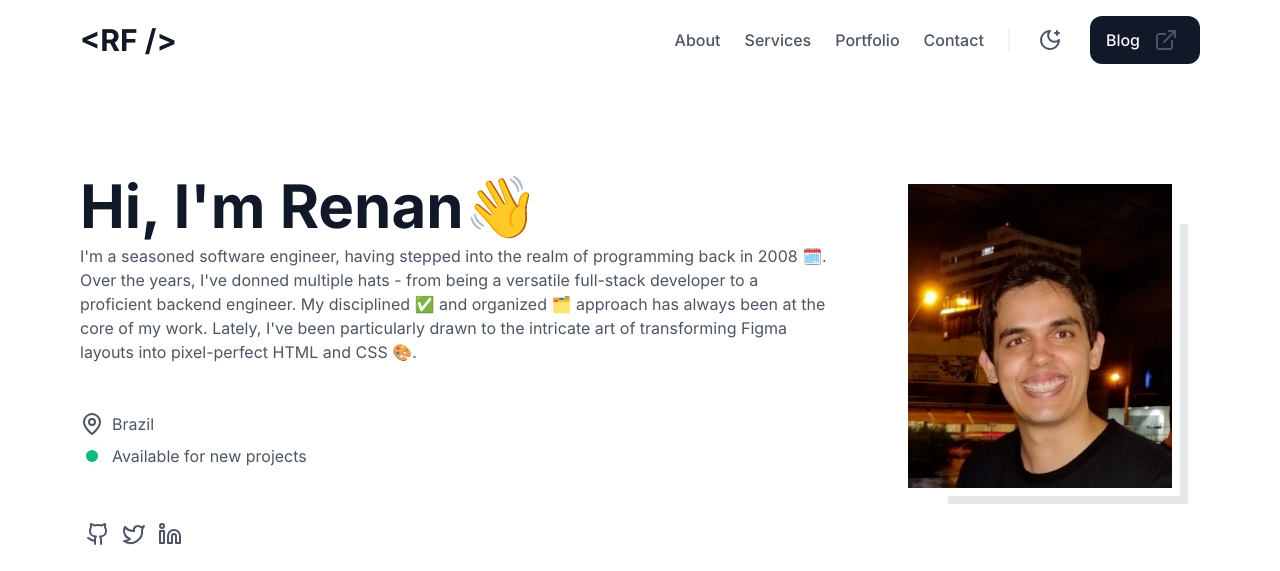
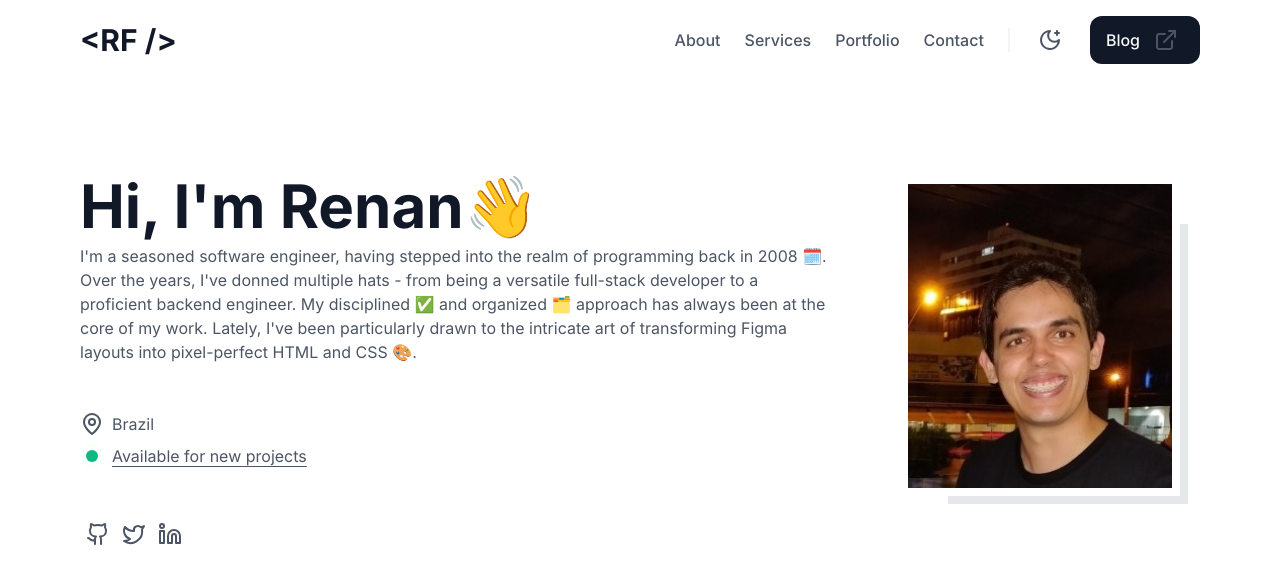
Before and after one commit to renanfranca/renanfranca.github.io, a Jekyll site: the page built from about.html, in a window 1280 px wide. Shown: the top 571 px of the page. Built offline with Jekyll 4.4.1, drawn with Linux system fonts in a browser that asks for light colours; nearby versions of some CDN libraries; some of the changed text lies outside the part shown.

Commit message:
update about

```diff
--- a/_layouts/about.html
+++ b/_layouts/about.html
@@ -36,7 +36,7 @@
             <a id="menu-about" class="w-full font-medium text-base text-lightgray-600 dark:text-darkgray-600" href="#about">About</a>
           </li>
           <li class="flex">
-            <a id="menu-service" class="w-full font-medium text-base text-lightgray-600 dark:text-darkgray-600" href="#services"
+			<a id="menu-services" class="w-full font-medium text-base text-lightgray-600 dark:text-darkgray-600" href="#services"
               >Services</a
             >
           </li>
@@ -217,9 +217,9 @@
         <div class="flex flex-col md:flex-row-reverse w-full max-w-7xl mx-auto px-4 md:px-8 xl:px-20 gap-12">
           <div class="flex justify-center">
             <div class="relative flex w-[240px] md:w-[320px] h-[280px] md:h-[320px] justify-center">
-              <image
+			<img
                 class="absolute z-10 w-[240px] md:w-[280px] h-[280px] md:h-[320px] border-8 border-lightgray dark:border-darkgray"
-                src="assets/images/picture_head.png"
+                src="assets/images/picture_head.jpeg"
                 alt="portrait picture"
               />
               <div
@@ -269,7 +269,12 @@
                   <div class="absolute w-3 h-3 bg-transparent border-4 border-emerald rounded-full animate-twPing animate-infinite"></div>
                   <div class="absolute inline-flex w-3 h-3 bg-emerald rounded-full"></div>
                 </div>
-                <p class="font-normal text-base text-lightgray-600 dark:text-darkgray-600">Available for new projects</p>
+				<a href="#services" class="">
+					<p
+						class="font-normal text-base text-lightgray-600 dark:text-darkgray-600 underline underline-offset-4 transition-all hover:text-lightgray-900 dark:hover:text-darkgray-900 active:text-lightgray-600 dark:active:text-darkgray-600">
+						Available for new projects
+					</p>
+				</a>
               </div>
             </div>
             <div class="flex">
@@ -347,14 +352,14 @@
           </div>
           <div class="flex flex-col md:flex-row w-full justify-between gap-12">
             <div class="flex justify-center lg:justify-start lg:w-1/2">
-              <div class="relative flex w-[280px] h-[360px] md:w-[400px] md:h-[480px] justify-center">
-                <image
-                  class="flex absolute z-10 w-[280px] h-[360px] md:w-[400px] md:h-[480px] border-8 border-lightgray dark:border-darkgray"
+			<div class="relative flex w-[304px] h-[360px] md:w-[400px] md:h-[480px] justify-center">
+				<img class="flex absolute z-10 w-[304px] h-[360px] md:w-[400px] md:h-[480px] border-8 border-lightgray dark:border-darkgray"
                   src="assets/images/about_me.png"
                   alt="about me"
+                  loading="lazy"
                 />
                 <div
-                  class="absolute z-9 w-[296px] h-[340px] md:w-[392px] md:h-[460px] mt-7 md:mr-7 border-8 border-transparent bg-lightgray-200 dark:bg-darkgray-200"
+                  class="absolute z-9 w-[320px] h-[340px] md:w-[392px] md:h-[460px] mt-7 md:mr-7 border-8 border-transparent bg-lightgray-200 dark:bg-darkgray-200"
                 ></div>
               </div>
             </div>
@@ -414,67 +419,67 @@
             </p>
             <div class="grid grid-cols-3 gap-y-4 md:grid-cols-6 md:gap-y-8 lg:grid-cols-8 lg:gap-y-12">
               <div class="flex flex-col items-center gap-2">
-                <img class="w-16 h-16" src="assets/icons/icon-java.svg" alt="Java" />
+				<img class="w-16 h-16" src="assets/icons/icon-java.svg" alt="Java" loading="lazy" />
                 <p class="font-normal text-base text-lightgray-600 dark:text-darkgray-600">Java</p>
               </div>
               <div class="flex flex-col items-center gap-2">
-                <img class="w-16 h-16" src="assets/icons/icon-spring.svg" alt="Java" />
+				<img class="w-16 h-16" src="assets/icons/icon-spring.svg" alt="Spring" loading="lazy" />
                 <p class="font-normal text-base text-lightgray-600 dark:text-darkgray-600">Spring</p>
               </div>
               <div class="flex flex-col items-center gap-2">
-                <img class="w-16 h-16" src="assets/icons/icon-docker.svg" alt="Docker" />
+				<img class="w-16 h-16" src="assets/icons/icon-docker.svg" alt="Docker" loading="lazy" />
                 <p class="font-normal text-base text-lightgray-600 dark:text-darkgray-600">Docker</p>
               </div>
               <div class="flex flex-col items-center gap-2">
-                <img class="w-16 h-16" src="assets/icons/icon-kubernetes.svg" alt="Kubernetes" />
+				<img class="w-16 h-16" src="assets/icons/icon-kubernetes.svg" alt="Kubernetes" loading="lazy" />
                 <p class="font-normal text-base text-lightgray-600 dark:text-darkgray-600">Kubernetes</p>
               </div>
               <div class="flex flex-col items-center gap-2">
-                <img class="w-16 h-16" src="assets/icons/icon-redis.svg" alt="Redis" />
+				<img class="w-16 h-16" src="assets/icons/icon-redis.svg" alt="Redis" loading="lazy" />
                 <p class="font-normal text-base text-lightgray-600 dark:text-darkgray-600">Redis</p>
               </div>
               <div class="flex flex-col items-center gap-2">
-                <img class="w-16 h-16" src="assets/icons/icon-postgresql.svg" alt="PostgreSQL" />
+				<img class="w-16 h-16" src="assets/icons/icon-postgresql.svg" alt="PostgreSQL" loading="lazy" />
                 <p class="font-normal text-base text-lightgray-600 dark:text-darkgray-600">PostgreSQL</p>
               </div>
               <div class="flex flex-col items-center gap-2">
-                <img class="w-16 h-16" src="assets/icons/icon-mysql.svg" alt="MySQL" />
+				<img class="w-16 h-16" src="assets/icons/icon-mysql.svg" alt="MySQL" loading="lazy" />
                 <p class="font-normal text-base text-lightgray-600 dark:text-darkgray-600">MySQL</p>
               </div>
               <div class="flex flex-col items-center gap-2">
-                <img class="w-16 h-16" src="assets/icons/icon-javscript.svg" alt="Javascript" />
+				<img class="w-16 h-16" src="assets/icons/icon-javscript.svg" alt="Javascript" loading="lazy" />
                 <p class="font-normal text-base text-lightgray-600 dark:text-darkgray-600">Javascript</p>
               </div>
               <div class="flex flex-col items-center gap-2">
-                <img class="w-16 h-16" src="assets/icons/icon-typescript.svg" alt="Typescript" />
+				<img class="w-16 h-16" src="assets/icons/icon-typescript.svg" alt="Typescript" loading="lazy" />
                 <p class="font-normal text-base text-lightgray-600 dark:text-darkgray-600">Typescript</p>
               </div>
               <div class="flex flex-col items-center gap-2">
-                <img class="w-16 h-16" src="assets/icons/icon-vuejs.png" alt="Vuejs" />
+				<img class="w-16 h-16" src="assets/icons/icon-vuejs.png" alt="Vuejs" loading="lazy" />
                 <p class="font-normal text-base text-lightgray-600 dark:text-darkgray-600">Vuejs</p>
               </div>
               <div class="flex flex-col items-center gap-2">
-                <img class="w-16 h-16" src="assets/icons/icon-html5.svg" alt="Html5" />
+				<img class="w-16 h-16" src="assets/icons/icon-html5.svg" alt="Html5" loading="lazy" />
                 <p class="font-normal text-base text-lightgray-600 dark:text-darkgray-600">Html5</p>
               </div>
               <div class="flex flex-col items-center gap-2">
-                <img class="w-16 h-16" src="assets/icons/icon-css3.svg" alt="CSS3" />
+				<img class="w-16 h-16" src="assets/icons/icon-css3.svg" alt="CSS3" loading="lazy" />
                 <p class="font-normal text-base text-lightgray-600 dark:text-darkgray-600">CSS3</p>
               </div>
               <div class="flex flex-col items-center gap-2">
-                <img class="w-16 h-16" src="assets/icons/icon-sass.svg" alt="Sass/Scss" />
+				<img class="w-16 h-16" src="assets/icons/icon-sass.svg" alt="Sass/Scss" loading="lazy" />
                 <p class="font-normal text-base text-lightgray-600 dark:text-darkgray-600">Sass/Scss</p>
               </div>
               <div class="flex flex-col items-center gap-2">
-                <img class="w-16 h-16" src="assets/icons/icon-tailwindcss.svg" alt="Tailwindcss" />
+				<img class="w-16 h-16" src="assets/icons/icon-tailwindcss.svg" alt="Tailwindcss" loading="lazy" />
                 <p class="font-normal text-base text-lightgray-600 dark:text-darkgray-600">Tailwindcss</p>
               </div>
               <div class="flex flex-col items-center gap-2">
-                <img class="w-16 h-16" src="assets/icons/icon-postman.svg" alt="Git" />
+				<img class="w-16 h-16" src="assets/icons/icon-postman.svg" alt="Git" loading="lazy" />
                 <p class="font-normal text-base text-lightgray-600 dark:text-darkgray-600">Postman</p>
               </div>
               <div class="flex flex-col items-center gap-2">
-                <img class="w-16 h-16" src="assets/icons/icon-git.svg" alt="Git" />
+				<img class="w-16 h-16" src="assets/icons/icon-git.svg" alt="Git" loading="lazy" />
                 <p class="font-normal text-base text-lightgray-600 dark:text-darkgray-600">Git</p>
               </div>
             </div>
@@ -531,13 +536,15 @@
                 <ul class="flex flex-col list-decimal font-normal text-base text-lightgray-600 dark:text-darkgray-600 pl-5">
                   <li>
                     Landing page with 4 sections:
-                    <span class="font-bold text-lightgray-300 dark:text-darkgray-300 line-through">$200</span> Now at $100! <br />
-                    <span class="text-lightgray-400">Add sections for just $20 (Originally $40) each</span>
+					<span class="font-bold text-red-600 dark:text-red-400 line-through">$200</span> Now at <strong>$100!</strong> <br />
+					- Add sections for just <strong>$20</strong> (Originally
+					<span class="font-bold text-red-600 dark:text-red-400 line-through">$40</span>) each.
                   </li>
                   <li class="mt-2">
-                    Multipage: <span class="font-bold text-lightgray-300 dark:text-darkgray-300 line-through">$300</span> Now at $150 for
-                    the first page!<br />
-                    <span class="text-lightgray-400">Every inner page at $35 (Originally $70)</span>
+					Multipage: <span class="font-bold text-red-600 dark:text-red-400 line-through">$300</span> Now at
+					<strong>$150</strong> for the first page!<br />
+					- Every inner page at <strong>$35</strong> (Originally
+					<span class="font-bold text-red-600 dark:text-red-400 line-through">$70</span>).
                   </li>
                 </ul>
               </div>
@@ -571,7 +578,7 @@
             >
               <a href="https://renanfranca.github.io/portfolio/feedbacker-html-css/" target="_blank" rel="noopener noreferrer">
                 <div class="flex w-[242px] h-[192px] md:w-[334px] md:h-[284px] lg:w-[434px] lg:h-[384px]">
-                  <img class="rounded-xl shadow-lg" src="assets/images/feedbacker-portfolio.png" alt="Feedbacker Layout" />
+				<img class="rounded-xl shadow-lg" src="assets/images/feedbacker-portfolio.png" alt="Feedbacker Layout" loading="lazy" />
                 </div>
               </a>
             </div>
@@ -637,7 +644,8 @@
             >
               <a href="https://renanfranca.github.io/portfolio/personal-portfolio-html-css/" target="_blank" rel="noopener noreferrer">
                 <div class="flex w-[191px] h-[192px] md:w-[283px] md:h-[284px] lg:w-[382px] lg:h-[384px]">
-                  <img class="rounded-xl shadow-lg" src="assets/images/personal-portfolio-portfolio.png" alt="Personal Portfolio" />
+				<img class="rounded-xl shadow-lg" src="assets/images/personal-portfolio-portfolio.png" alt="Personal Portfolio"
+					loading="lazy" />
                 </div>
               </a>
             </div>
@@ -717,7 +725,7 @@
           <div class="flex flex-col lg:gap-4">
             <div class="flex items-center justify-center gap-4">
               <svg
-                class="shrink-0 w-6 h-6 lg:w-8 lg:h-8 stroke-lightgray-600 dark:stroke-darkgray-600"
+                class="hidden sm:flex shrink-0 w-6 h-6 lg:w-8 lg:h-8 stroke-lightgray-600 dark:stroke-darkgray-600"
                 width="24"
                 height="24"
                 viewBox="0 0 25 24"
```
Also changed, not shown: other parts of _layouts/about.html (+1 -1 lines), assets/css/style.css, assets/images/picture_head.jpeg (added).
